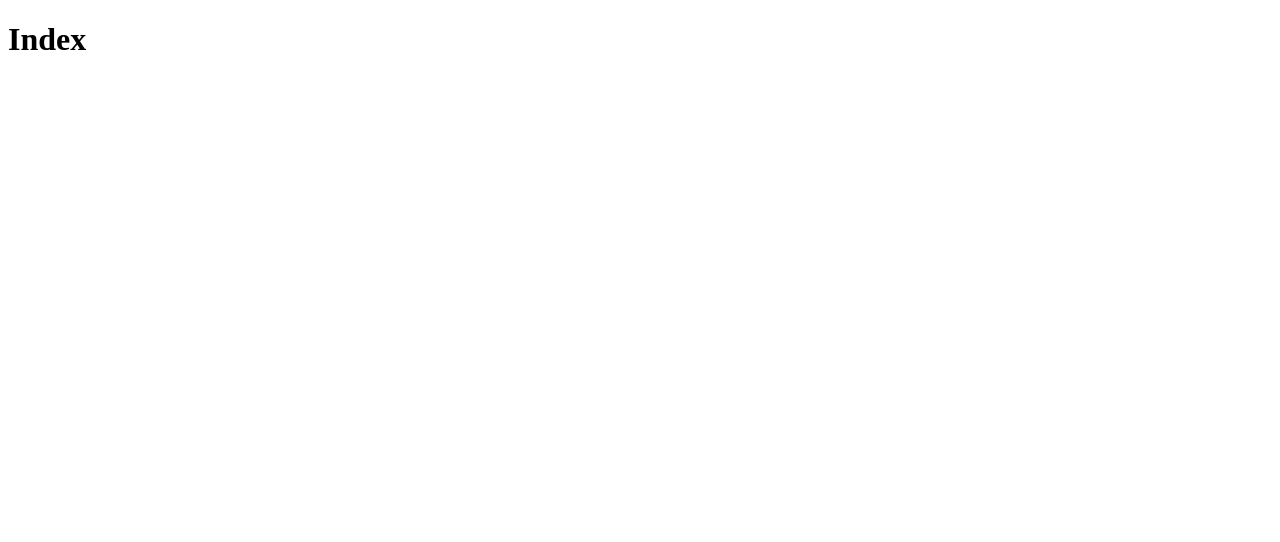
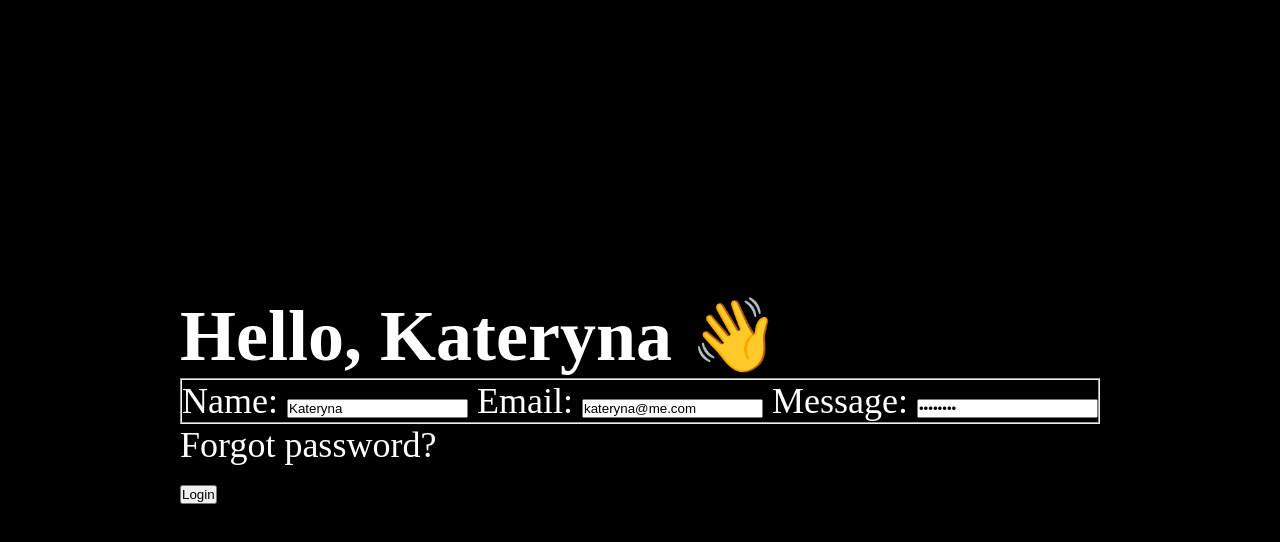
Before and after one commit to arianai/athena-hack, a website: page public/index.html in a window 1280 px wide. Drawn offline with Linux system fonts and the light colour scheme.

Commit message:
feat: add text and other pages

```diff
--- a/public/index.html
+++ b/public/index.html
@@ -5,11 +5,30 @@
   <meta charset="UTF-8">
   <meta http-equiv="X-UA-Compatible" content="IE=edge">
   <meta name="viewport" content="width=device-width, initial-scale=1.0">
-  <title>Re-Fill</title>
+  <link rel="stylesheet" type="text/css" href="/styles/styles.css"> <!-- fix style href link -->
+  <title>Login to Re-Fill</title>
 </head>
 
 <body>
-  <h1>Index</h1>
+  <h1>Hello, <strong>Kateryna</strong> 👋</h1>
+  <form id="contact-form" action="http://localhost:3000/home">
+    <fieldset>
+      <label>
+        Name:
+        <input type="text" id="name" name="name" value="Kateryna"></input>
+      </label>
+      <label>
+        Email:
+        <input type="text" id="email" name="email" value="kateryna@me.com"></input>
+      </label>
+      <label>
+        Message:
+        <input type="password" id="message" name="message" value="Kateryna"></input>
+      </label>
+    </fieldset>
+    <p>Forgot password?</p>
+    <button type="submit">Login</button>
+  </form>
 </body>
 
 </html>
```
Also changed, not shown: public/home.html (added, +19 -0 lines), public/meeting.html (added, +15 -0 lines), server.js (+8 -0 lines).
